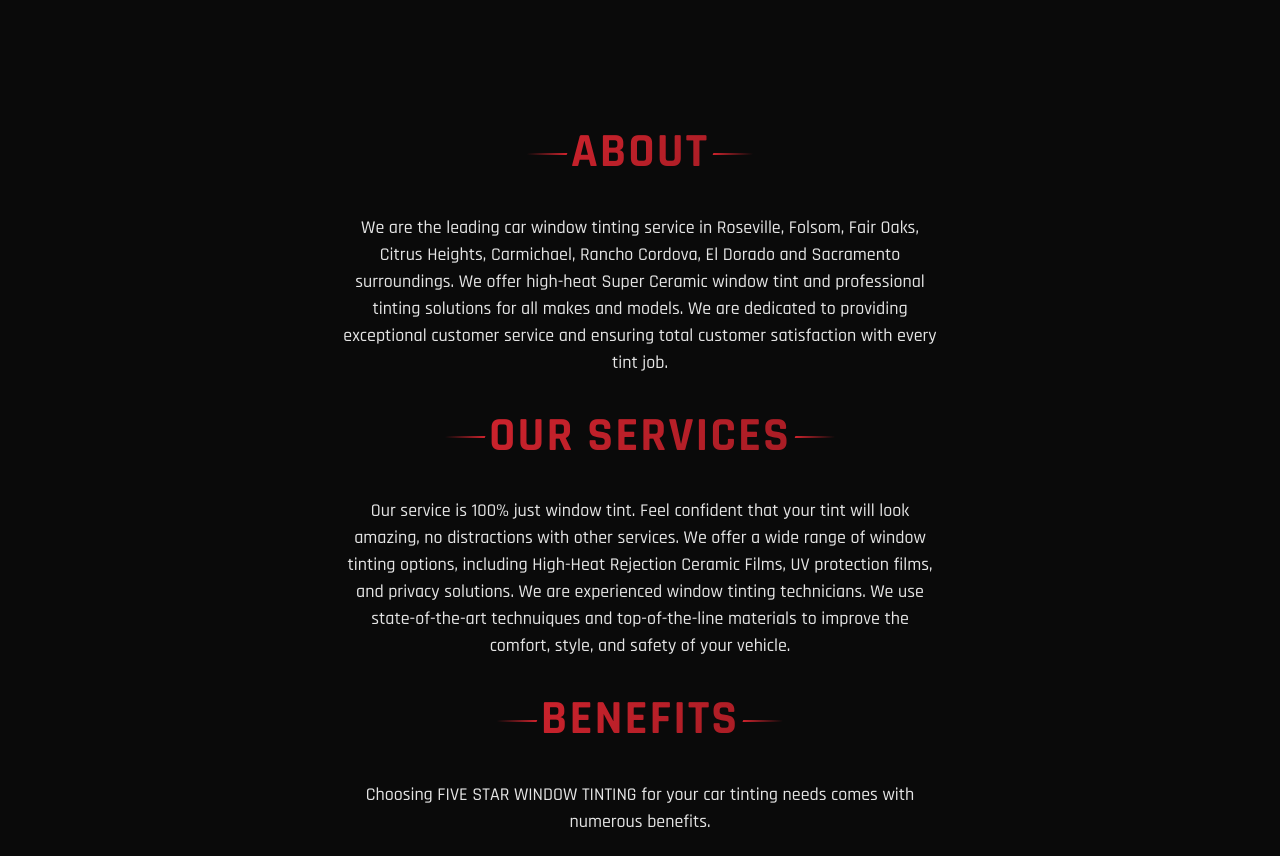
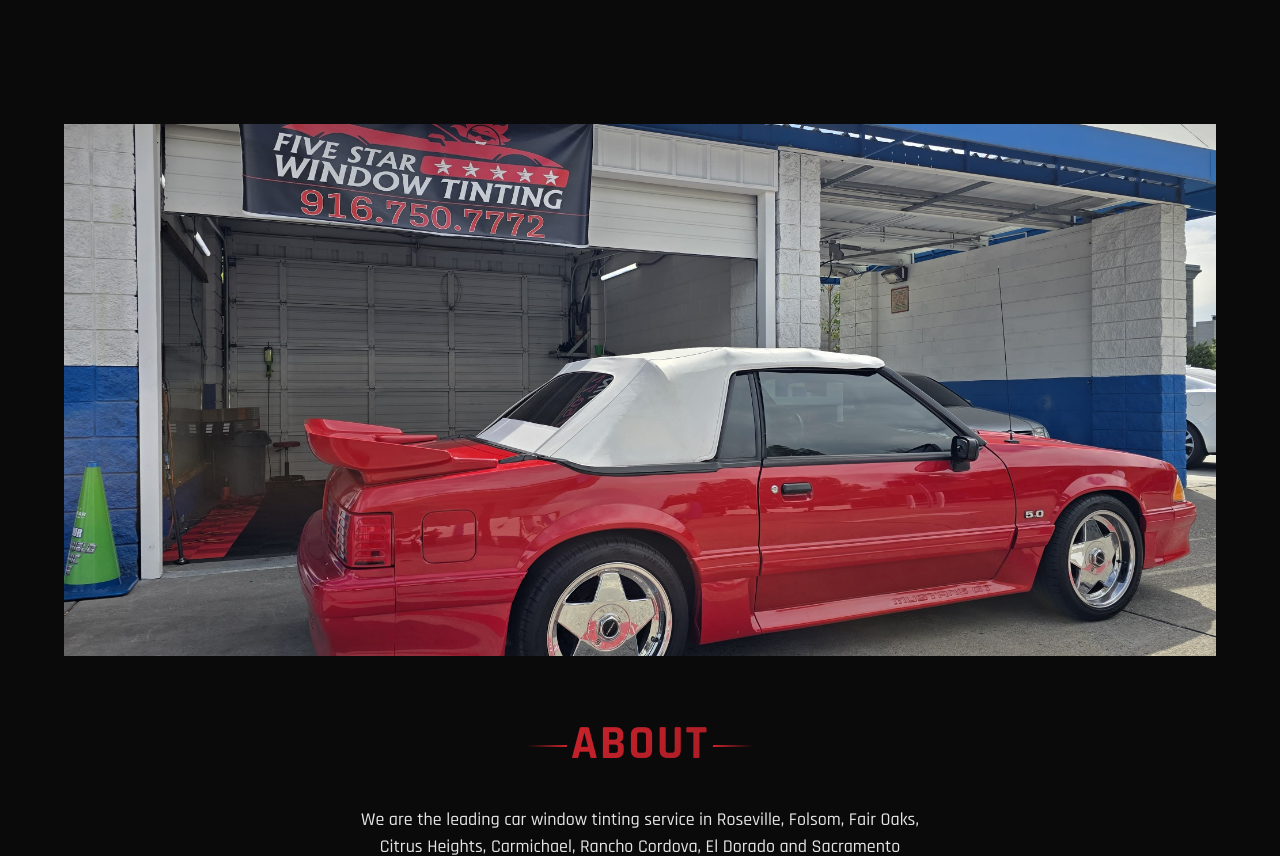
Before and after one commit to FiveStarWindowTinting/pro, a website built with Vite: page index.html in a window 1280 px wide. Shown: the part 740-1596 px from the top of the page. Built offline with nearby package versions, Linux system fonts and the light colour scheme; a script that the page names is missing.

Commit message:
Update index.html

```diff
--- a/index.html
+++ b/index.html
@@ -61,6 +61,10 @@
       </section>
 
 <section id="services" class="services section">
+
+          <div class="container">
+<img src="https://FiveStarWindowTinting.github.io/pro/images/Best%20Window%20Tinting%20in%20Roseville.jpg" alt="Window Tinting Storefront Image">
+          </div>
 
         <div class="container">
           <h2 class="section-title">About</h2>
```
